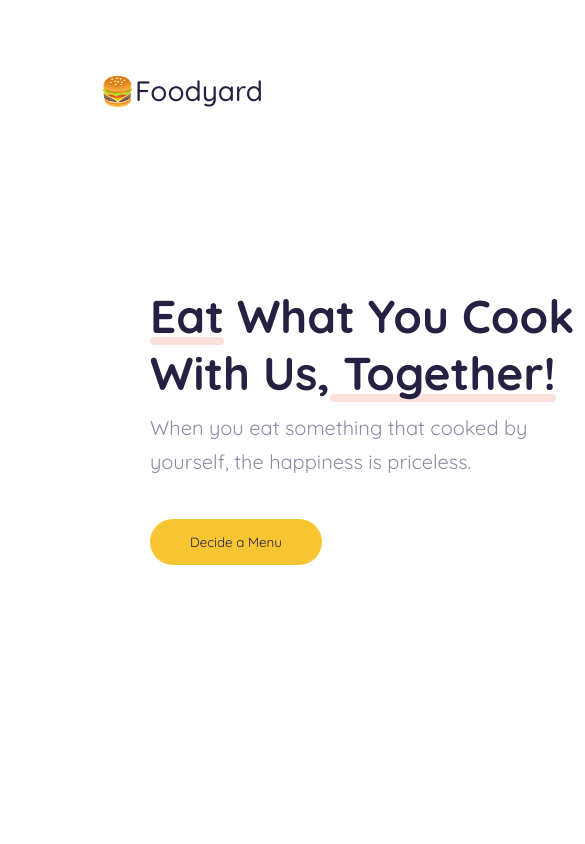
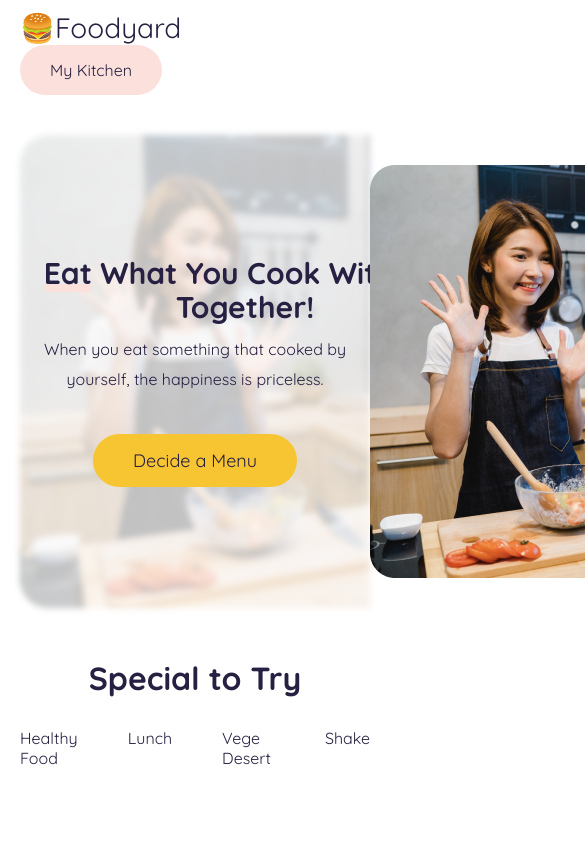
Before and after one commit to emilyaand/220721-Foodyard, a plain HTML site: page Index.html in a window 390 px wide. Shown: the top 844 px of the page, 585 px wide, since content can reach past the window. Drawn offline with Linux system fonts and the light colour scheme.

Commit message:
Add files via upload

```diff
--- a/style.css
+++ b/style.css
@@ -8,10 +8,20 @@
     width: 1400px;
     /* border: 1px solid red; */
     margin: 0 auto;
-    padding-left: 100px;
-    padding-right: 100px;
+    /* padding-left: 100px;
+    padding-right: 100px; */
     padding: 0px 100px;
     color: #272042;
+ }
+ @media screen and (max-width: 1440px) {
+   .main-container {
+      width: 100%;
+   }
+ }
+ @media screen and (max-width: 1120px) {
+   .main-container {
+      padding: 0 20px;
+   }
  }
  .navigation {
     margin-top: 50px;
@@ -19,20 +29,47 @@
     justify-content: space-between;
     align-items: center;
  }
+ @media screen and (max-width: 900px) {
+   .navigation {
+      flex-direction: column;
+      margin-top: 10px;
+   }
+
+ }
+ @media screen and (max-width: 700px) {
+   .navigation {
+      align-items: flex-start;
+   }
+ }
  .navigation-items {
     display: flex;
     list-style: none;
     gap: 40px;
+    align-items: center;
  }
  .nav-actions {
     display: flex;
     gap: 50px;
+    align-items: center;
+ }
+ @media screen and (max-width: 900px) {
+   .navigation-items {
+      justify-content: space-between;
+      gap: auto;
+      width: 100vw;
+      padding: 0 20px;
+   }
+ }
+ @media screen and (max-width: 700px) {
+   .navigation-items {
+      display: none;
+   }
  }
 .logo > p {
     font-size: 28px;
-    top: 50px;
+    /* top: 50px;
     font-weight: 500;
-    line-height: 35px;
+    line-height: 35px; */
  }
  .logo-second > p {
    font-size: 28px;
@@ -54,8 +91,6 @@
    font-weight: 500;
    font-size: 28px;
    line-height: 35px;
-
-
  }
  .navigation-items li {
     font-size: 18px;
@@ -64,14 +99,14 @@
  }
  .navigation-items li:hover{
     color: #272042;
-    border-bottom: 4px solid #FBE0DC;
+    border-bottom-color:#FBE0DC;
     cursor: pointer;
  }
  .nav-button {
     padding: 15px 30px;
     background-color: #FBE0DC;
     border-radius: 30px;
-    margin: -10px;
+
  }
  .slogan-section {
    margin-top: 90px;
@@ -81,9 +116,23 @@
    align-items: center;
    justify-content: space-between;
  }
+.slogan-image {
+   margin-left: 10px;
+}
+@media screen and (max-width: 1400px) {
+   .slogan-section {
+      padding: 0;
+      justify-content: space-around;
+   }
+   .slogan-image {
+      width: 480px;
+   }
+   .slogan-image img {
+      width: 100%;
+   }
+}
  .slogan-box {
    width: 425px;
-
  }
  .slogan-box > h1, .app-box h1 {
    font-size: 46px;
@@ -96,6 +145,47 @@
    line-height: 34px;
    color: #8B8BA5;
    margin: 10px 0 40px 0;
+ }
+ @media screen and (max-width: 1150px) {
+   .slogan-box {
+      width: 350px;
+   }
+   .slogan-box > h1 {
+      font-size: 30px;
+      line-height: 34px;
+   }
+   .slogan-box > p {
+      font-size: 1rem;
+      line-height: 30px;
+   }
+ }
+ @media screen and (max-width: 730px) {
+   .slogan-image {
+      display: none;
+   }
+   .slogan-section {
+      text-align: center;
+      padding-block: 30px;
+      position: relative;
+      margin-top: 40px;
+   }
+   .slogan-section::before {
+      content: "";
+      position: absolute;
+      top: 0;
+      left: 0;
+      background-image: url(./img/title.png);
+      background-repeat: no-repeat;
+      background-size: cover;
+      width: 100%;
+      height: 100%;
+      z-index: -1;
+      opacity: .25;
+      filter: blur(3px);
+   }
+   .slogan-box > p {
+      color: #272042;
+   }
  }
 .underline {
    position: relative;
@@ -118,6 +208,7 @@
    background-color: #f7c531;
    color: #272042;
    border: none;
+   font-size: 18px;
    border-radius: 30px;
 }
 .special-try {
@@ -136,6 +227,16 @@
    justify-content: center;
    font-size: 20px;
 }
+@media screen and (max-width: 730px) {
+   .special-try {
+      margin-top: 50px;
+   }
+}
+@media screen and (max-width: 540px) {
+   .special-section-nav > ul {
+      font-size: 16px;
+   }
+}
 .special-section-nav > ul li {
    margin-right: 50px;
    padding-bottom: 10px;
@@ -153,10 +254,24 @@
    display: flex;
    justify-content: space-between;
    margin-top: 75px;
-
 }
 .food-item {
    text-align: center;
+}
+@media screen and (max-width: 1350px) {
+   .food-image {
+      flex-wrap: wrap;
+      gap: 30px;
+   }
+   .food-item {
+      width: calc(50% - 30px);
+   }
+}
+@media screen and (max-width: 580px) {
+   .food-item {
+      width: 100%;
+      border-radius: 15px;
+   }
 }
 .food-item > img {
    margin-bottom: 20px;
@@ -278,6 +393,7 @@
    border-top: 1px solid #ECECEC;
    border-bottom: 1px solid #ECECEC;
    padding: 70px 100px;
+   align-items: center;
 }
 .footer ul {
    list-style: none;
@@ -289,7 +405,6 @@
 .footer ul li, .footer ul li a {
    color: #8B8BA5;
    margin-bottom: 14px;
-   border: 1px solid red;
 }
 .footer ul li:first-child {
    font-size: 22px;
@@ -310,11 +425,11 @@
    font-size: 18px;
 }
 
-@media only screen and (max-width: 1340px) {
-   .nav-actions {
-      margin-top: 50px;
-      display: flex;
-      justify-content: space-between;
-      align-items: center;
+/* @media only screen and (max-width: 1340px) {
+      .nav-actions {
+   margin-top: 50px;
+   display: flex;
+   justify-content: space-between;
+   align-items: center;
    }
-}
+} */
```
Also changed, not shown: Index.html (+0 -1 lines).
